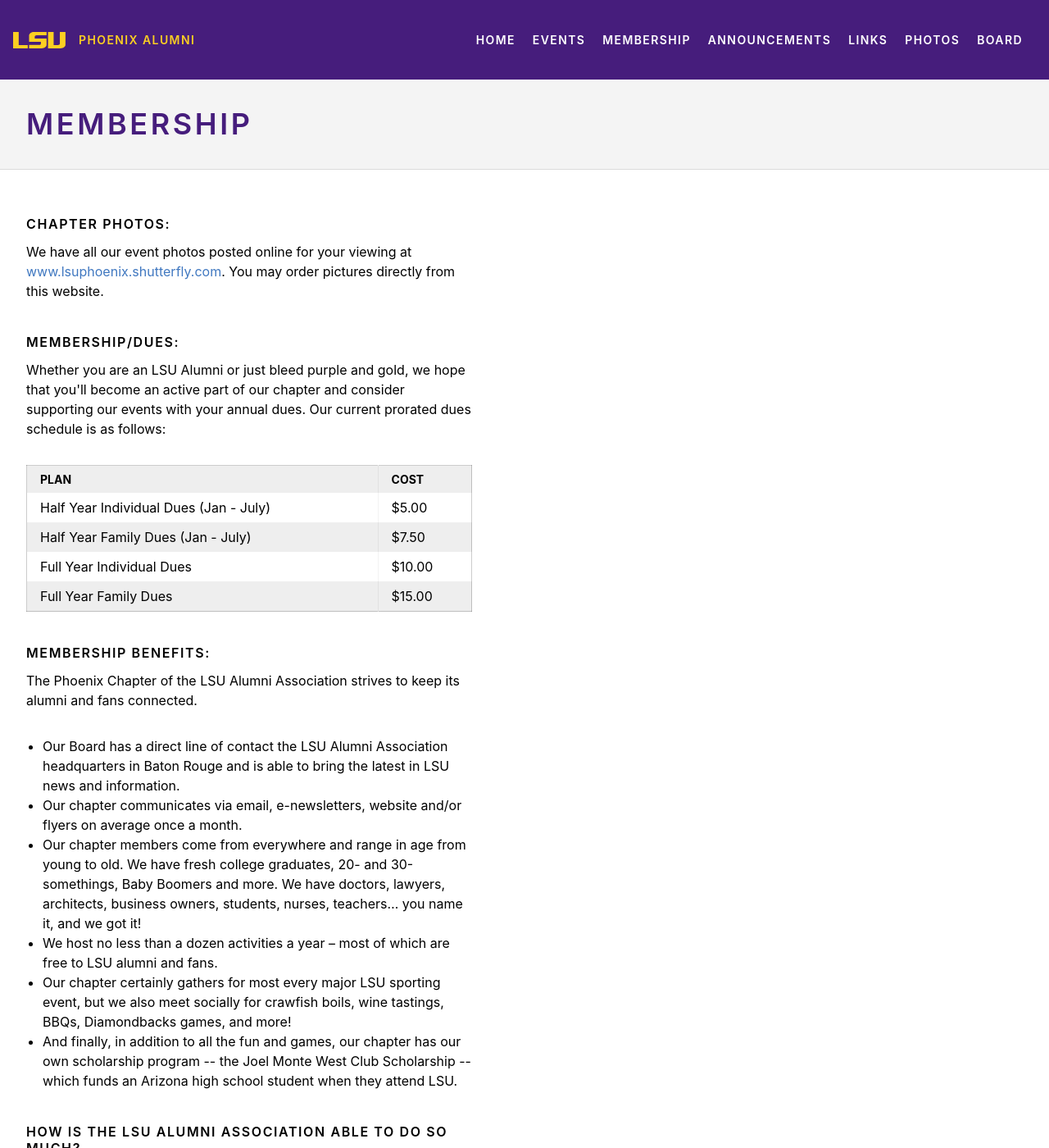
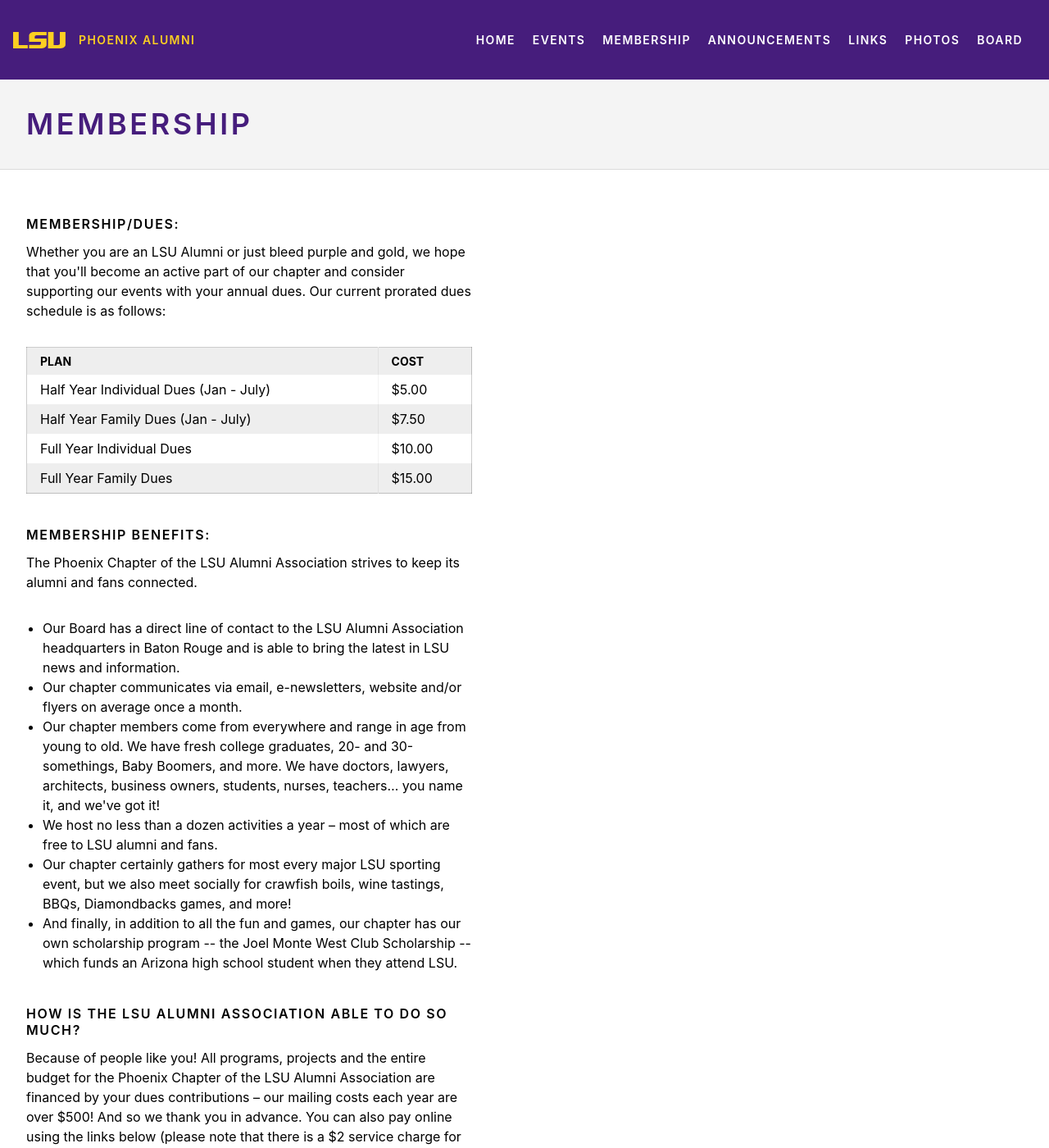
Before and after one commit to lsu-phoenix-alumni/lsu-phoenix-alumni.github.io, a Jekyll site: the page built from _pages/membership.html, in a window 1280 px wide and 1400 px high. Shown: the whole window at 82% size. Built offline with Jekyll 4.4.1, drawn with Linux system fonts in a browser that asks for light colours.

Commit message:
clean up membership page

```diff
--- a/_pages/membership.html
+++ b/_pages/membership.html
@@ -7,14 +7,6 @@
 ---
 
 <section class="measure-wide">
-  <h1 class="f6 f5-ns fw6 ttu tracked mt3 mb1 pv2">Chapter Photos:</h1>
-
-  <p class="lh-copy mb4">
-    We have all our event photos posted online for your viewing at
-    <a href="//www.lsuphoenix.shutterfly.com" class="link" target="_blank">www.lsuphoenix.shutterfly.com</a>.
-    You may order pictures directly from this website.
-  </p>
-
   <h1 class="f6 f5-ns fw6 ttu tracked mt3 mb1 pv2">Membership/Dues:</h1>
 
   <p class="lh-copy mb4">
@@ -45,9 +37,9 @@
   <p class="lh-copy mb4">The Phoenix Chapter of the LSU Alumni Association strives to keep its alumni and fans connected.</p>
 
   <ul class="lh-copy mb4 pl1">
-    <li>Our Board has a direct line of contact the LSU Alumni Association headquarters in Baton Rouge and is able to bring the latest in LSU news and information.</li>
+    <li>Our Board has a direct line of contact to the LSU Alumni Association headquarters in Baton Rouge and is able to bring the latest in LSU news and information.</li>
     <li>Our chapter communicates via email, e-newsletters, website and/or flyers on average once a month.</li>
-    <li>Our chapter members come from everywhere and range in age from young to old. We have fresh college graduates, 20- and 30-somethings, Baby Boomers and more. We have doctors, lawyers, architects, business owners, students, nurses, teachers… you name it, and we got it!</li>
+    <li>Our chapter members come from everywhere and range in age from young to old. We have fresh college graduates, 20- and 30-somethings, Baby Boomers, and more. We have doctors, lawyers, architects, business owners, students, nurses, teachers… you name it, and we've got it!</li>
     <li>We host no less than a dozen activities a year – most of which are free to LSU alumni and fans.</li>
     <li>Our chapter certainly gathers for most every major LSU sporting event, but we also meet socially for crawfish boils, wine tastings, BBQs, Diamondbacks games, and more!</li>
     <li>And finally, in addition to all the fun and games, our chapter has our own scholarship program -- the Joel Monte West Club Scholarship -- which funds an Arizona high school student when they attend LSU.</li>
```
